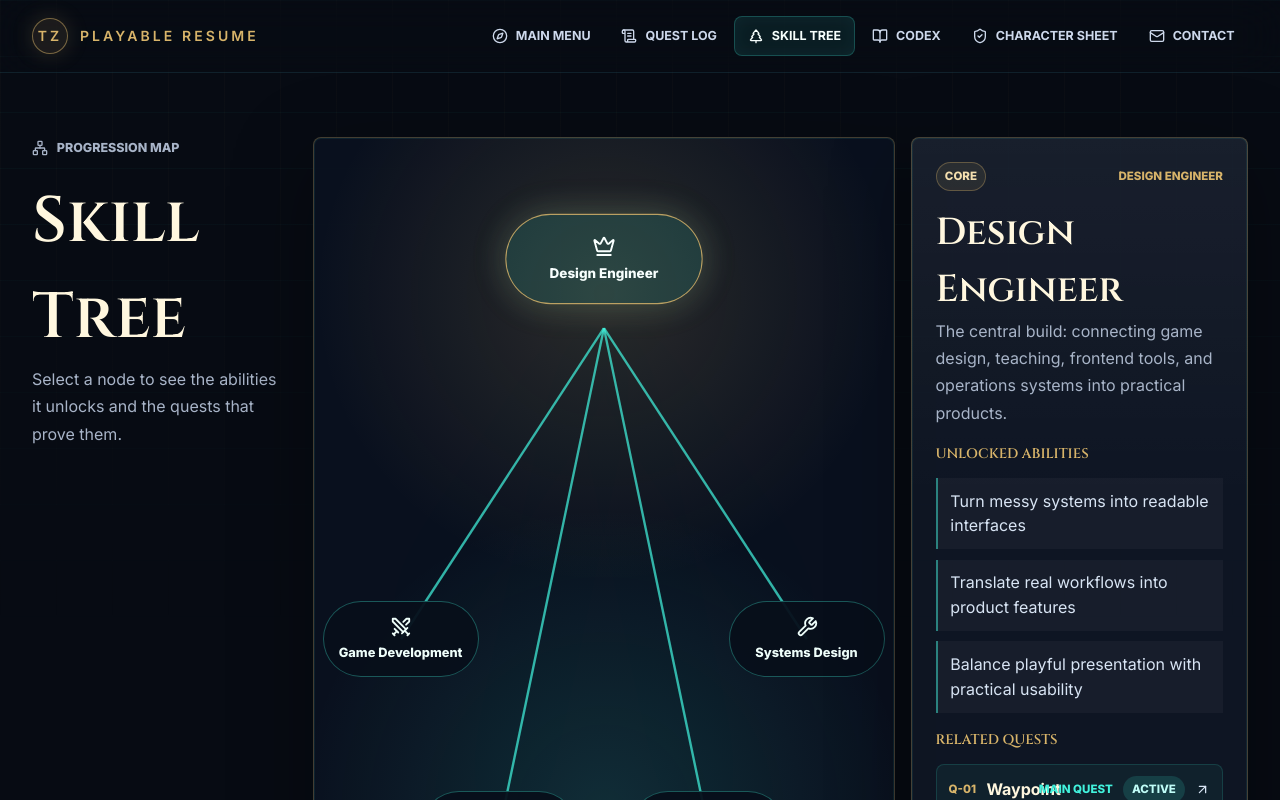
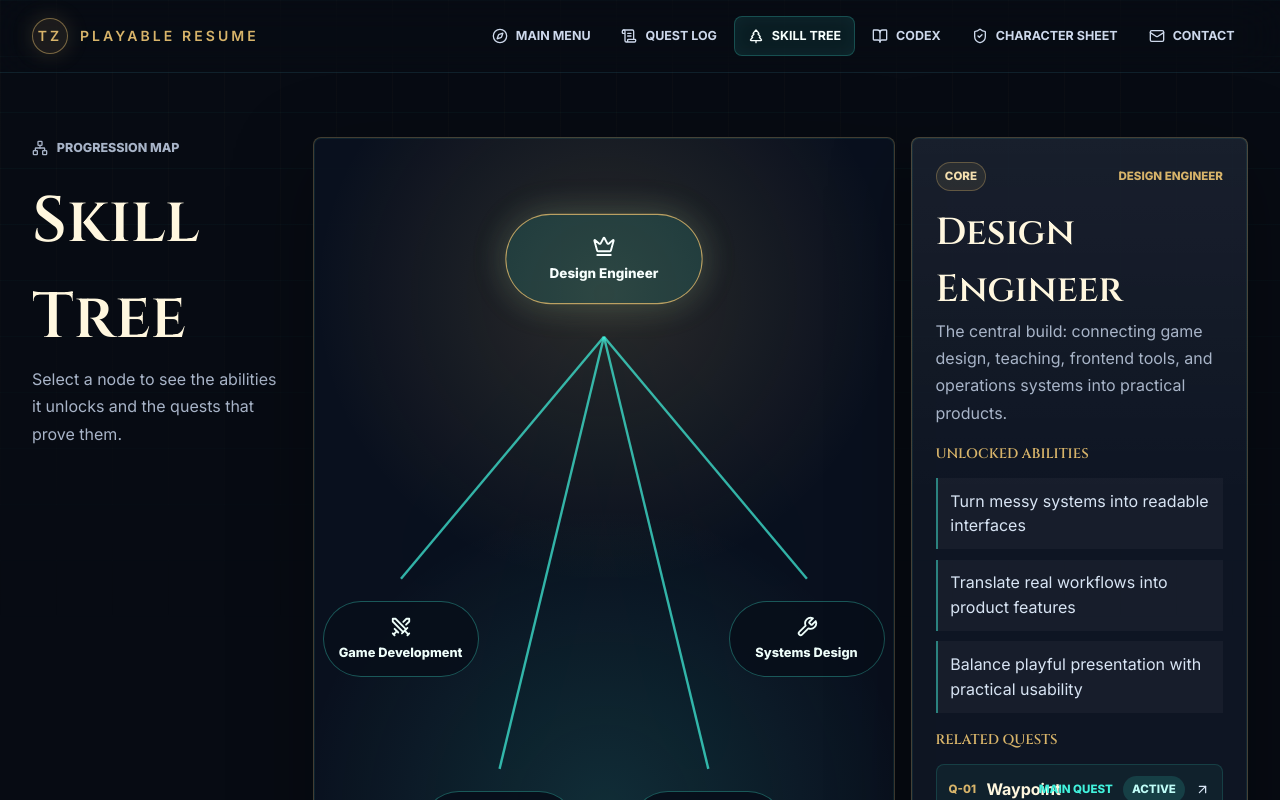
Before and after one commit to tzharoff/tzharoff.com, a React (Vite) app: page /skill-tree in a window 1280 px wide. Shown: the top 800 px of the page. Built offline with nearby package versions, Linux system fonts and the light colour scheme.

Commit message:
add updates to the svg positions on the skill tree

```diff
--- a/src/components/SkillTreePreview.tsx
+++ b/src/components/SkillTreePreview.tsx
@@ -17,7 +17,7 @@ export function SkillTreePreview({ preview = false }: SkillTreePreviewProps) {
   const [selectedNodeId, setSelectedNodeId] = useState("root");
   const root = skillTreeNodes[0];
   const branches = skillTreeNodes.slice(1);
-  const rootLineAnchor = { x: root.x, y: root.y + 8 };
+  const rootLineAnchor = { x: root.x, y: root.y + 9 };
   const selectedNode = skillTreeNodes.find((node) => node.id === selectedNodeId) ?? root;
   const relatedQuests = useMemo(
     () =>
@@ -61,7 +61,7 @@ export function SkillTreePreview({ preview = false }: SkillTreePreviewProps) {
                   x1={rootLineAnchor.x}
                   y1={rootLineAnchor.y}
                   x2={node.x}
-                  y2={node.y}
+                  y2={node.y - 7}
                   vectorEffect="non-scaling-stroke"
                 />
               ))}
```
Also changed, not shown: 1 other file (tests, documents, lock files or other folders).
